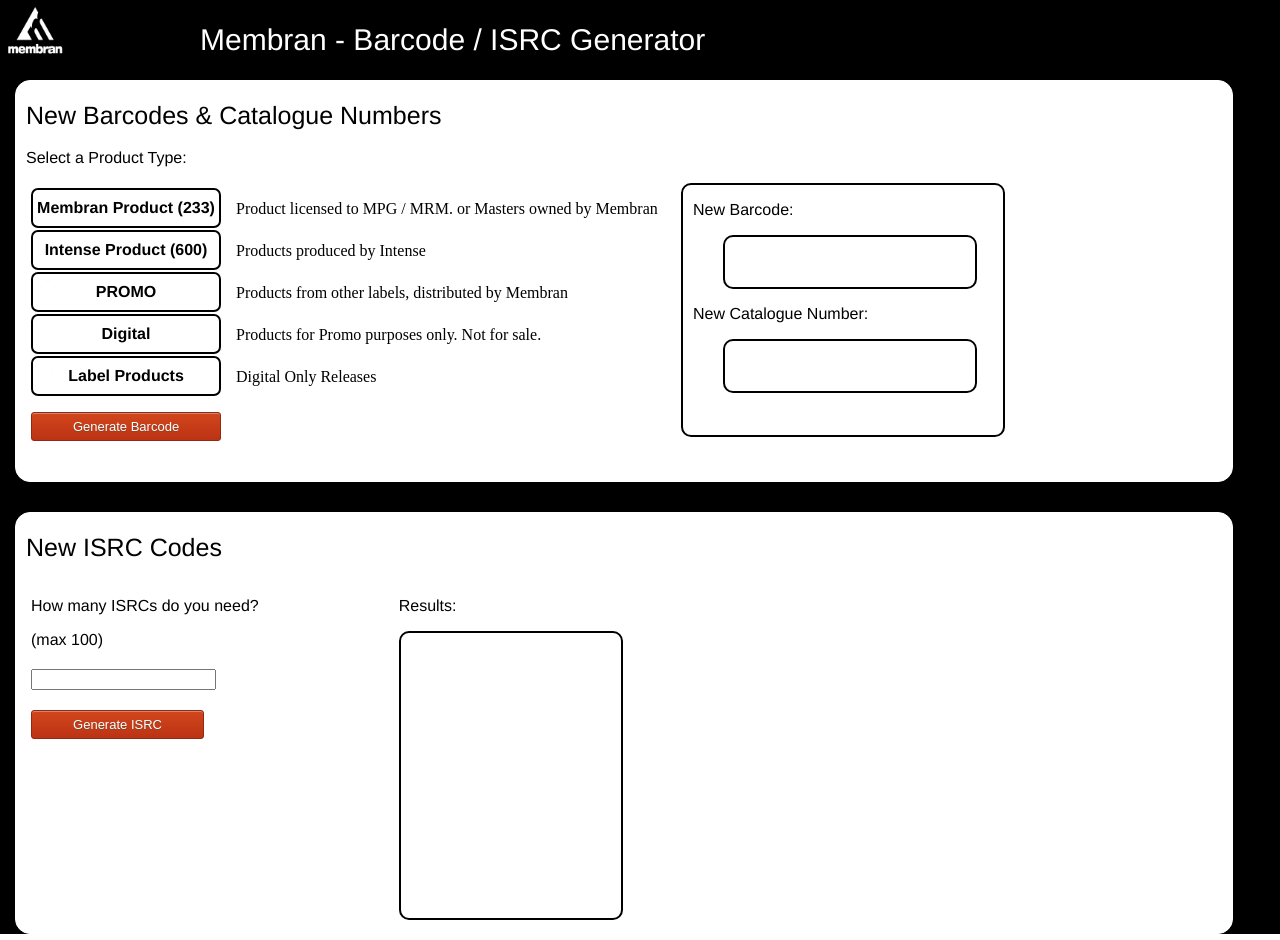
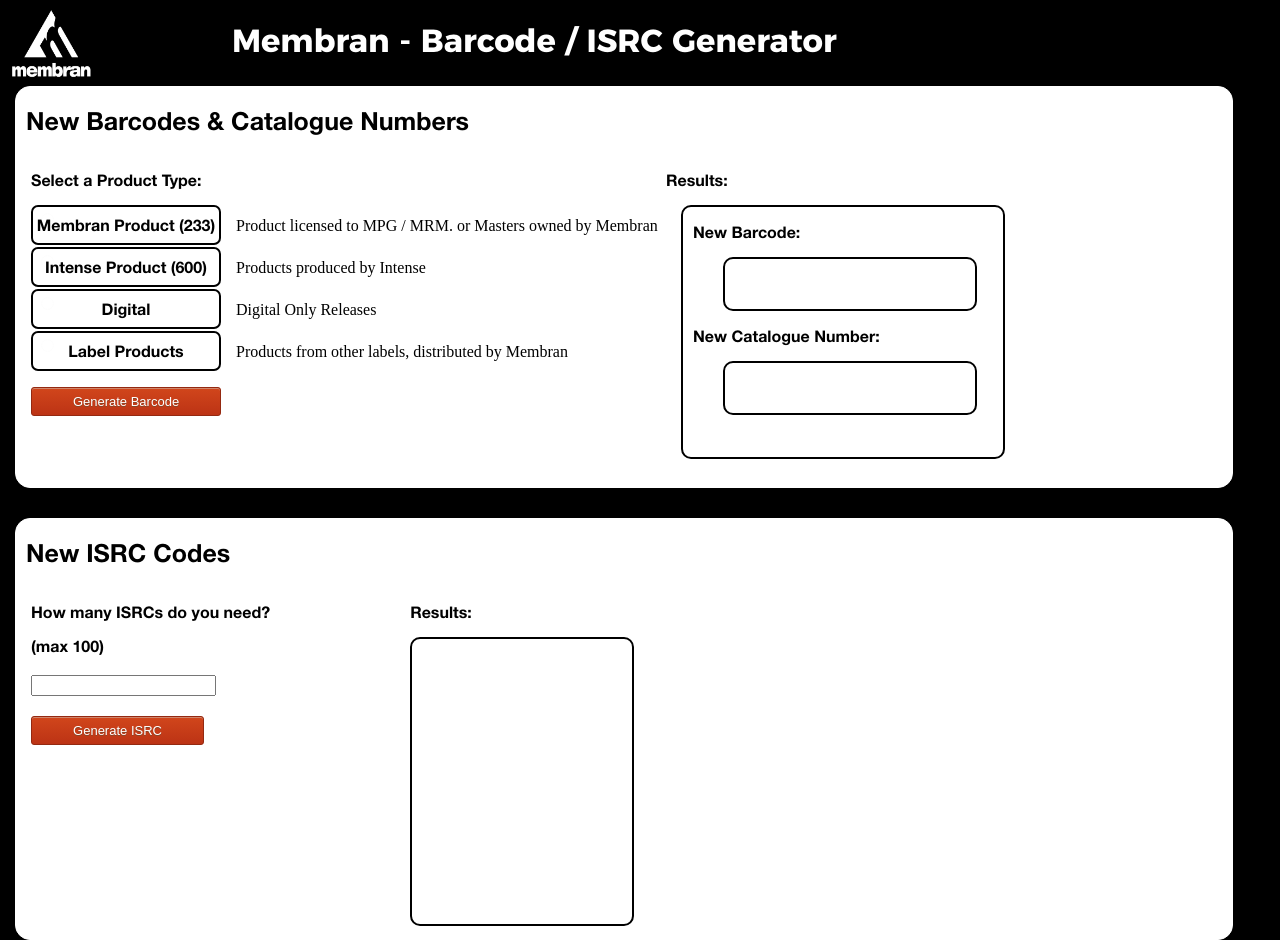
Before and after one commit to Eric-Showers/NumGen, a Flask app: page / in a window 1280 px wide. Run offline with Flask 2, Linux system fonts and the light colour scheme.

Commit message:
Added fonts, re-sized logo, removed PROMO button, added header above BC return field

```diff
--- a/static/mystyle.css
+++ b/static/mystyle.css
@@ -8,6 +8,7 @@
     color: white;
     width: 100%;
     height: 50;
+    font-family: Montserrat-Bold;
 }
 #header div {
     margin-left: 130px;
@@ -93,7 +94,6 @@
 .buttons {
     float: left;
     margin-left: 15px;
-    margin-top: 5px;
     width: 635px;
     height: 207px;
     margin-bottom: 60px;
@@ -190,16 +190,17 @@
 }
 
 /* Font controls */
-h1 {
-	font-family: "Helvetica Neue";
-	font-size: 30px;
-	font-style: normal;
-	font-variant: normal;
-	font-weight: 500;
-	line-height: 40px;
+@font-face {
+    font-family: montserrat-bold;
+    src: url(montserrat-bold.otf);
+    font-weight: bold;
+}
+@font-face {
+    font-family: helveticaneue;
+    src: url(helveticaneue.otf);
 }
 h2 {
-    font-family: "Helvetica Neue";
+    font-family: helveticaneue;
     font-size: 25px;
     font-style: normal;
     font-variant: normal;
@@ -207,7 +208,7 @@
     line-height: 26px;
 }
 h3 {
-	font-family: "Helvetica Neue";
+	font-family: helveticaneue;
 	font-size: 20px;
 	font-style: normal;
 	font-variant: normal;
@@ -215,7 +216,7 @@
 	line-height: 21px;
 }
 p {
-	font-family: "Helvetica Neue";
+	font-family: helveticaneue;
 	font-size: 16px;
 	font-style: normal;
 	font-variant: normal;
@@ -223,7 +224,7 @@
 	line-height: 18px;
 }
 label {
-	font-family: "Helvetica Neue";
+	font-family: helveticaneue;
 	font-size: 16px;
 	font-style: normal;
 	font-variant: normal;
@@ -231,7 +232,7 @@
 	line-height: 20px;
 }
 blockquote {
-	font-family: "Helvetica Neue";
+	font-family: helveticaneue;
 	font-size: 21px;
 	font-style: normal;
 	font-variant: normal;
@@ -239,7 +240,7 @@
 	line-height: 30px;
 }
 pre {
-	font-family: "Helvetica Neue";
+	font-family: helveticaneue;
 	font-size: 13px;
 	font-style: normal;
 	font-variant: normal;
--- a/templates/index.html
+++ b/templates/index.html
@@ -10,7 +10,7 @@
     <body>
 
         <div id="header">
-            <img src="{{url_for('static', filename='MEG_Logo_white.png')}}" height="60" width="70" style="float: left">
+            <img src="{{url_for('static', filename='MEG_Logo_white.png')}}" height="86" width="102" style="float: left">
             <div><h1>Membran - Barcode / ISRC Generator</h1></div>
         </div>
 
@@ -18,10 +18,10 @@
 
             <div class="buttonHead">
                 <h2>New Barcodes &amp; Catalogue Numbers</h2>
-                <p>Select a Product Type:</p>
             </div>
 
             <div class="buttons">
+                <p>Select a Product Type:</p>
                 <form>
                     <div>
                         <div class="desc">Product licensed to MPG / MRM. or Masters owned by Membran</div>
@@ -38,21 +38,14 @@
                         </div>
                     </div>
                     <div>
-                        <div class="desc">Products from other labels, distributed by Membran</div>
-                        <div class="buttDiv">
-                            <input type="radio" name="codeType" id="PROMO" value="PROMO">
-                            <label for="PROMO">PROMO</label>
-                        </div>
-                    </div>
-                    <div>
-                        <div class="desc">Products for Promo purposes only. Not for sale.</div>
+                        <div class="desc">Digital Only Releases</div>
                         <div class="buttDiv">
                             <input type="radio" name="codeType" id="Digital" value="Digital">
                             <label for="Digital">Digital</label>
                         </div>
                     </div>
                     <div>
-                        <div class="desc">Digital Only Releases</div>
+                        <div class="desc">Products from other labels, distributed by Membran</div>
                         <div class="buttDiv">
                             <input type="radio" name="codeType" id="FremdLabel" value="FremdLabel">
                             <label for="FremdLabel">Label Products</label>
@@ -64,6 +57,8 @@
                 </div>
             </div>
 
+            <div style="float: left;">
+                <p>Results:</p>
                 <div class="BCreturnField">
                     <p>New Barcode:</p>
                     <div id="returnBarcode">
@@ -77,20 +72,19 @@
 
             </div>
 
+        </div>
+
         <script>
             function getBarcode() {
                 var codeType = document.querySelector('input[name="codeType"]:checked').value;
                 var xhttp = new XMLHttpRequest();
                 var codeDict = {};
                 xhttp.onreadystatechange = function() {
+                    if (this.readyState == 4 && this.status == 200) {
                         var codeDict = JSON.parse(this.responseText);
-                    console.log(this.responseText);
-                    console.log(codeDict);
-                    for (x in codeDict){
-                        console.log(codeDict[x]);
-                    }
                         document.getElementById("returnBarcode").innerHTML = codeDict.code;
                         document.getElementById("returnProdNum").innerHTML = codeDict.strProdNum;
+                    }
                 };
 
                 xhttp.open("POST", "{{url_for('createBarcode')}}", true);
@@ -108,7 +102,7 @@
             <div>
                 <div class="isrcForm">
                     <p>How many ISRCs do you need?</p>
-                    <p>(max 100)</p>
+                    <p id="max">(max 100)</p>
                     <div style="margin-top:20px;">
                         <div><input id="amount"></div>
                         <div><a class="genButton" onclick="getISRC()" style="width:163px;">Generate ISRC</a></div>
@@ -133,17 +127,22 @@
                     var isrcString = "";
                     var isrcList = [];
                     xhttp.onreadystatechange = function() {
+
+                        if (this.readyState == 4 && this.status == 200) {
                             var isrcList = JSON.parse(this.responseText);
 
                             for (x in isrcList) {
                                 isrcString += isrcList[x] + "<br>";
                             }
                             document.getElementById("returnISRC").innerHTML = isrcString;
+                        }
                     };
 
                     xhttp.open("POST", "{{url_for('createISRC')}}", true);
                     xhttp.setRequestHeader("Content-type", "application/x-www-form-urlencoded");
                     xhttp.send("amount="+amount);
+                } else {
+                    document.getElementById("max").style.color = "red";
                 }
             }
         </script>
```
Also changed, not shown: static/helveticaneue.otf (added). Lines whose indentation alone changed are shown as unchanged.
